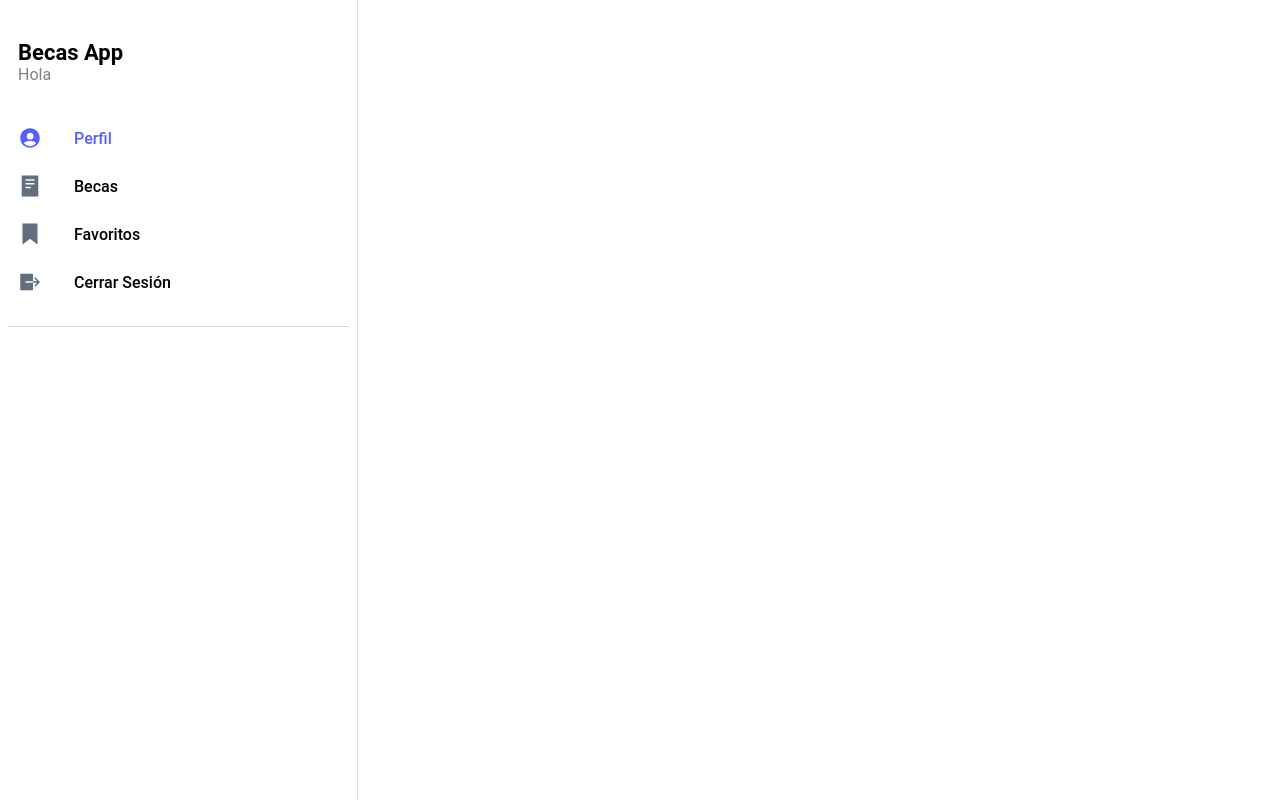
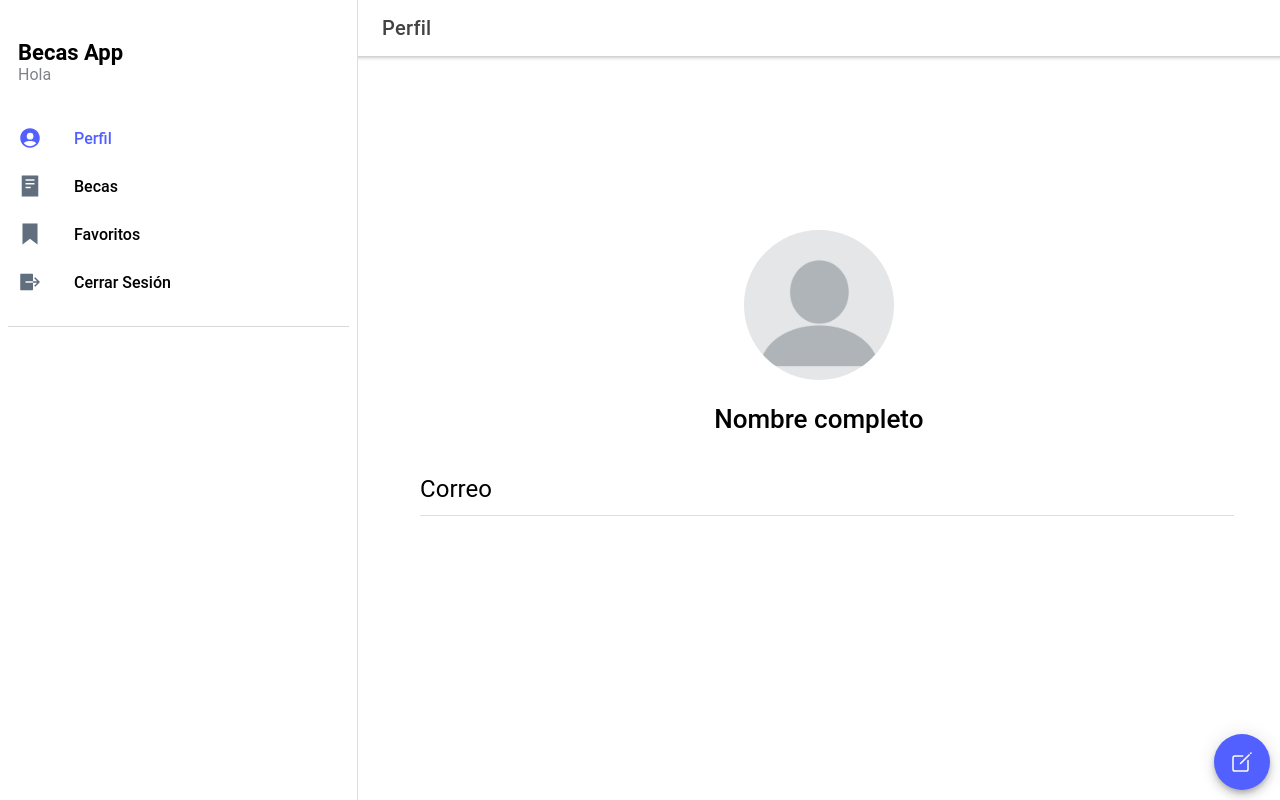
Before and after one commit to IanVE17/becas-app, a React (Create React App) app: page /login in a window 1280 px wide. Both pictures are taken after a click on the element "Perfil". Built offline with nearby package versions, Linux system fonts and the light colour scheme; no server answers.

Commit message:
Agregar pantalla de perfil

```diff
--- a/src/App.js
+++ b/src/App.js
@@ -11,6 +11,7 @@ import {
   BecasScreen,
   LoginScreen,
   RegisterScreen,
+  ProfileScreen
 } from "./pages/index";
 import Menu from "./components/Menu";
 
@@ -65,6 +66,11 @@ export const App = () => {
             <Route path="/page/Becas" exact={true}>
               <BecasScreen />
             </Route>
+
+            <Route path="/page/Profile" exact={true}>
+              <ProfileScreen />
+            </Route>
+
           </IonRouterOutlet>
         </IonSplitPane>
       </IonReactRouter>
--- /dev/null
+++ b/src/pages/Profile/index.js
@@ -0,0 +1,56 @@
+import {
+    IonButtons,
+    IonContent,
+    IonHeader,
+    IonMenuButton,
+    IonPage,
+    IonTitle,
+    IonToolbar,
+    IonItem,
+    IonLabel,
+    IonFabButton,
+    IonFab,
+    IonIcon,
+    IonThumbnail,
+    IonImg,
+} from "@ionic/react";
+import { createOutline } from 'ionicons/icons';
+
+export const ProfileScreen = () => {
+    return (
+        <IonPage>
+            <IonHeader>
+                <IonToolbar>
+                    <IonButtons slot="start">
+                        <IonMenuButton />
+                    </IonButtons>
+                    <IonTitle>Perfil</IonTitle>
+                </IonToolbar>
+            </IonHeader>
+
+            <IonContent fullscreen className="container">
+                <div style={{ marginTop: "20%", padding: "5%" }}>
+                    <img
+                        src={require("../../assets/img/profile.jpg")}
+                        width="150px"
+                        height="150px"
+                        style={{ borderRadius: "50%" }}
+                    />
+                    <h1>Nombre completo</h1>
+                    <br />
+                    <IonItem>
+                        <IonLabel>
+                            <h1>Correo</h1>
+                        </IonLabel>
+                    </IonItem>
+                </div>
+
+                <IonFab vertical="bottom" horizontal="end" slot="fixed">
+                    <IonFabButton>
+                        <IonIcon icon={createOutline} />
+                    </IonFabButton>
+                </IonFab>
+            </IonContent>
+        </IonPage>
+    );
+};
--- a/src/pages/index.js
+++ b/src/pages/index.js
@@ -2,3 +2,4 @@ export * from "./Admin/index";
 export * from "./Becas/index";
 export * from "./Login/index";
 export * from "./Register/index";
+export * from "./Profile/index";
```
Also changed, not shown: src/assets/img/profile.jpg (added).
